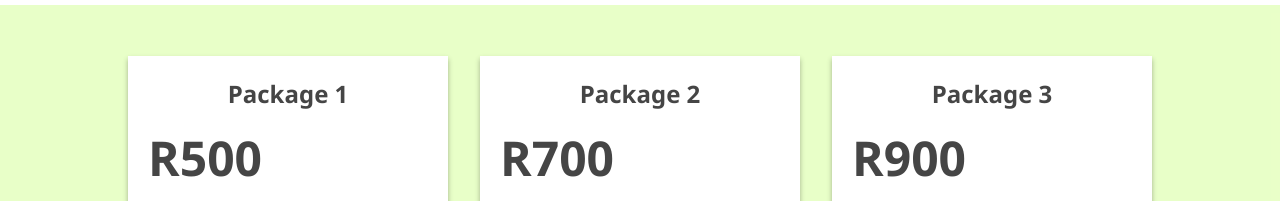
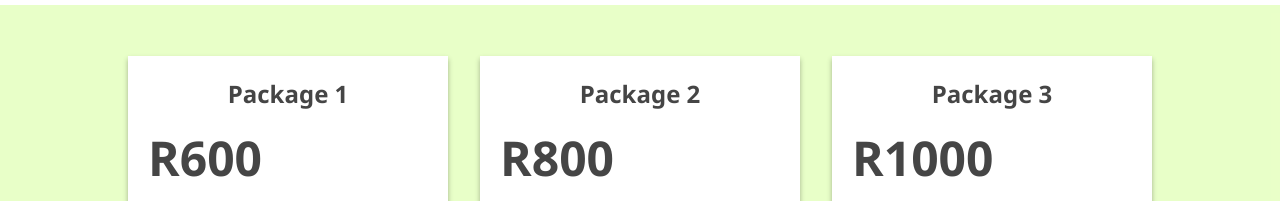
Before and after one commit to Juniormabasa/MXEF-Media-Films, a plain HTML site: page index.html in a window 1280 px wide. Shown: the part 3544-3745 px from the top of the page. Drawn offline with nearby package versions, Linux system fonts and the light colour scheme; a web font is replaced by a local one.

Commit message:
increased prices by R100

```diff
--- a/index.html
+++ b/index.html
@@ -199,7 +199,7 @@
   <div class="pricing-container price1">
     <div class="pricing-plan">
       <div class="plan-title">Package 1</div>
-      <div class="plan-price">R500</div>
+      <div class="plan-price">R600</div>
       <ul class="plan-features">
         <li>17 Pictures</li>
         <li>12 Edited(+5 retouched)</li>
@@ -209,7 +209,7 @@
     </div>
     <div class="pricing-plan price2">
       <div class="plan-title">Package 2</div>
-      <div class="plan-price">R700</div>
+      <div class="plan-price">R800</div>
       <ul class="plan-features">
         <li>32 Pictures</li>
         <li>22 Edited(+10 retouched)</li>
@@ -219,7 +219,7 @@
     </div>
     <div class="pricing-plan price3">
       <div class="plan-title">Package 3</div>
-      <div class="plan-price">R900</div>
+      <div class="plan-price">R1000</div>
       <ul class="plan-features">
         <li>52 Pictures</li>
         <li>35 Edited(+17 retouched)</li>
```
